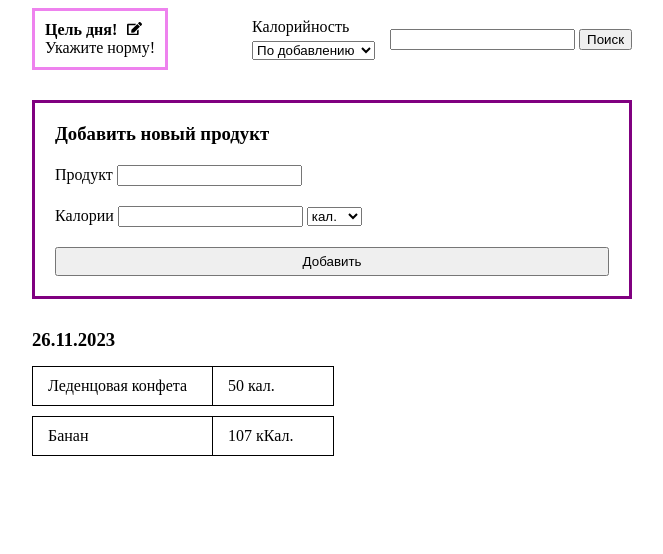
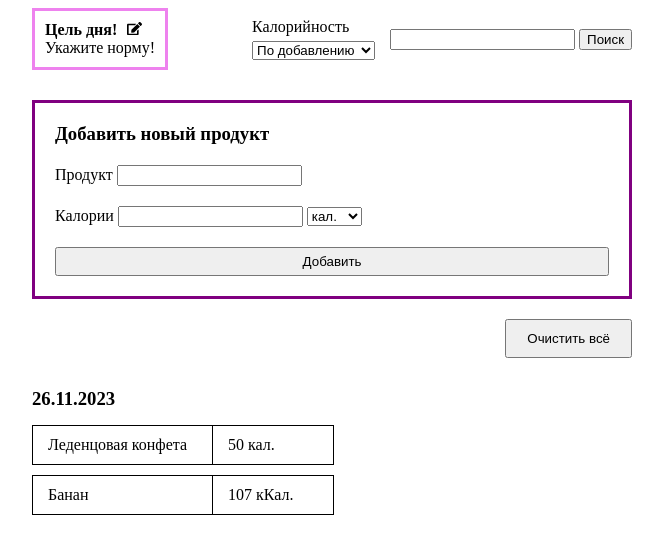
Before and after one commit to Asubuhi824lia/L2, a plain HTML site: page 9 Calorie Calc/src/index.html in a window 1280 px wide. Shown: the whole page, without its empty margins (308-971 px from the left). Drawn offline with Linux system fonts and the light colour scheme.

Commit message:
add: clear all notes

```diff
--- a/9 Calorie Calc/src/assets/style.css
+++ b/9 Calorie Calc/src/assets/style.css
@@ -68,6 +68,16 @@ main {
 #addProd label:first-child {margin-right: 15px;}
 #addProdBtn {margin-top: 10px; width: 100%; padding: 5px 0;}
 
+.clearAllBtn-container {
+    width: 100%;
+    display: flex;
+    justify-content: flex-end;
+}
+#clearAllBtn {
+    margin-top: 20px;
+    padding: 10px 20px;
+}
+
 /* List */
 .day h3 {
     margin-top: 30px;
--- a/9 Calorie Calc/src/index.html
+++ b/9 Calorie Calc/src/index.html
@@ -50,6 +50,9 @@
                 </form>
                 <button id="addProdBtn">Добавить</button>
             </section>
+            <section class="clearAllBtn-container">
+                <button id="clearAllBtn">Очистить всё</button>
+            </section>
             <section id="productsList"></section>
         </section>
     </main>
--- a/9 Calorie Calc/src/js/main.js
+++ b/9 Calorie Calc/src/js/main.js
@@ -1,5 +1,5 @@
 
-globalThis.prodList
+let prodList
 document.addEventListener('DOMContentLoaded',()=>{
     const LSgoal = localStorage.getItem('CalorieCalc_goal')
     document.getElementById('dayGoal').textContent = (!LSgoal||LSgoal=='') ? 'Укажите норму!' : LSgoal
@@ -122,3 +122,14 @@ function createProdList(prodList) {
         else document.querySelector('#productsList .day').before(createDayNode(day))
     });
 }
+
+
+document.getElementById('clearAllBtn').addEventListener('click',()=>{
+    if(confirm("Вы уверены, что хотите удалить ВСЕ записи?")) {
+        prodList = {
+            days: []
+        }
+        console.log(prodList)
+        localStorage.setItem('CalorieCalc_prodList', JSON.stringify(prodList))
+    }
+})
```
